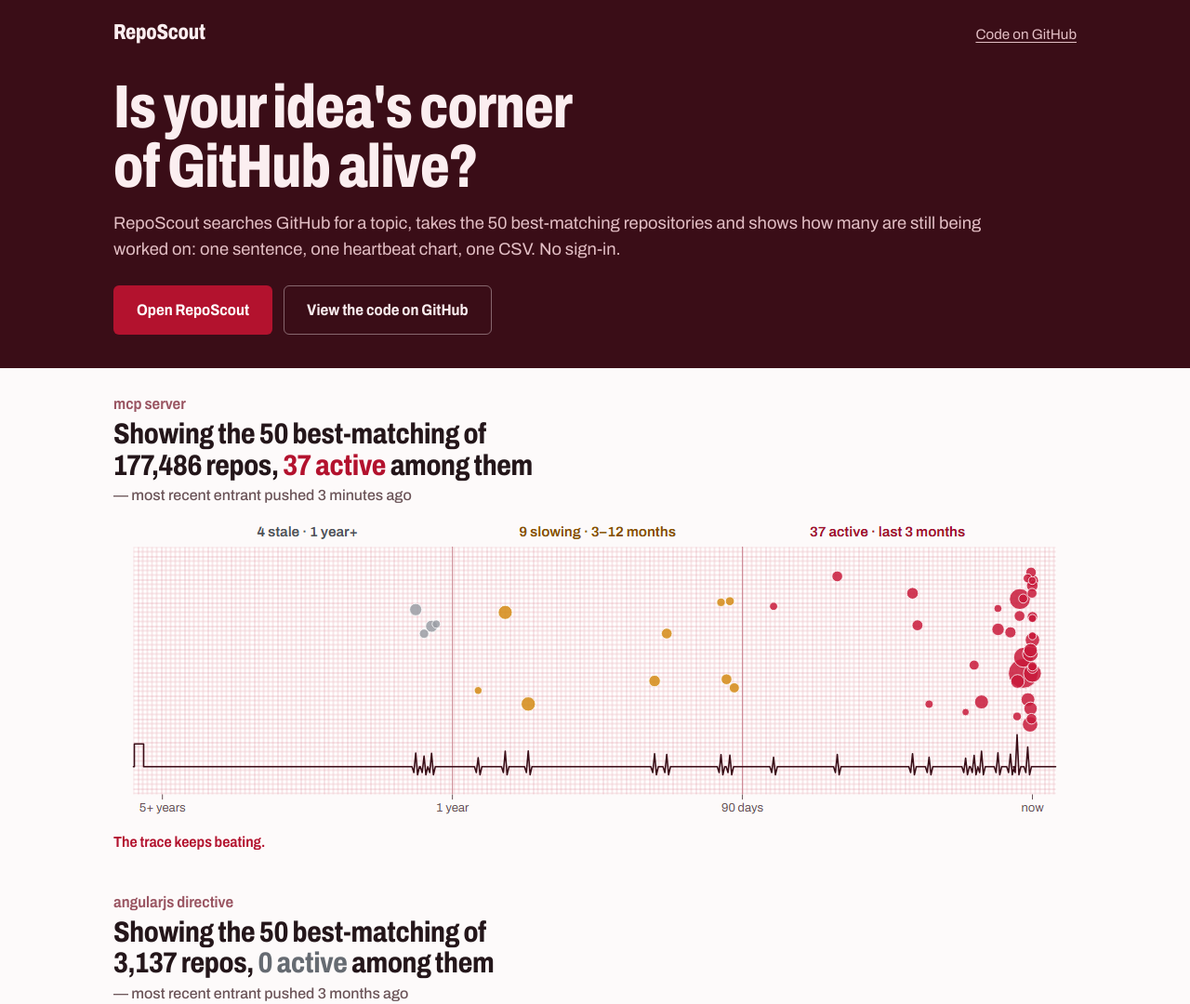
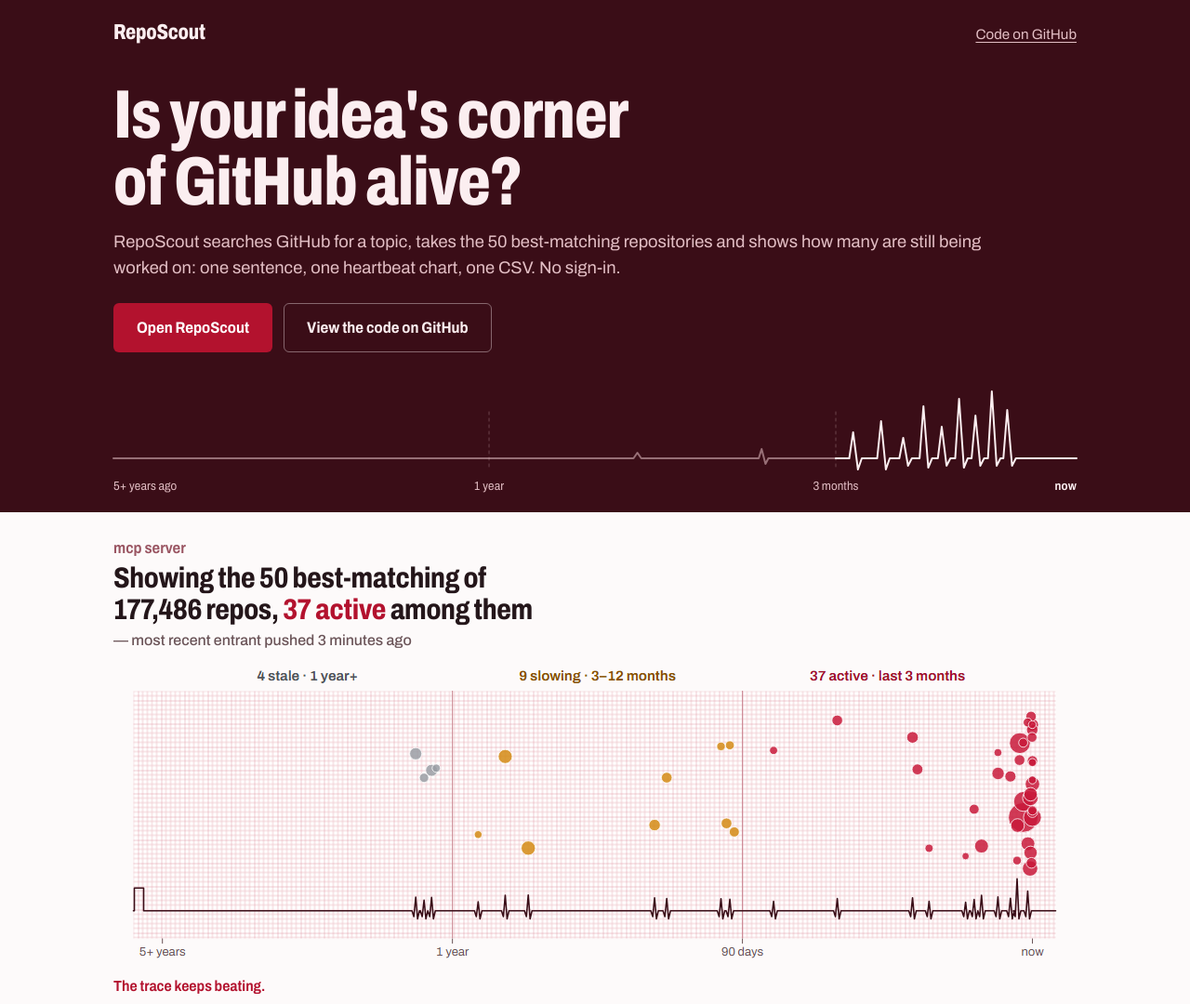
Before and after one commit to esst-prog2/RepoScout, a plain HTML site: page promo/index.html in a window 1280 px wide. Shown: the top 1080 px of the page at 93% size. Drawn offline with Linux system fonts and the light colour scheme; files whose address does not match are found by name.

Commit message:
Promo page step: bolder hero chosen with /impeccable generate (ECG trace across the band)
Co-Authored-By: Claude Opus 5.5 <noreply@anthropic.com>

```diff
--- a/promo/index.html
+++ b/promo/index.html
@@ -24,6 +24,14 @@
           <a class="button primary" href="app/">Open RepoScout</a>
           <a class="button secondary" href="https://github.com/esst-prog2/RepoScout">View the code on GitHub</a>
         </p>
+        <div class="band-trace" aria-hidden="true">
+          <svg viewBox="0 0 1000 96" preserveAspectRatio="none">
+            <path class="zone" d="M390 34 V96 M750 34 V96"/>
+            <path class="flat" d="M0 84 H540 l4 -6 l4 6 H670 l3 -10 l4 16 l3 -6 H750"/>
+            <path class="beat" d="M750 84 h14 l4 -28 l5 40 l4 -12 h16 l4 -40 l5 52 l4 -12 h10 l4 -22 l5 30 l4 -8 h8 l4 -56 l5 66 l4 -10 h6 l4 -34 l5 42 l4 -8 h5 l4 -64 l5 74 l4 -10 h4 l4 -46 l5 54 l4 -8 h4 l4 -72 l5 80 l4 -8 h3 l4 -52 l5 60 l4 -8 H1000"/>
+          </svg>
+          <p class="scale"><span>5+ years ago</span><span class="at-year">1 year</span><span class="at-months">3 months</span><span>now</span></p>
+        </div>
       </div>
     </div>
   </header>
--- a/promo/style.css
+++ b/promo/style.css
@@ -74,11 +74,11 @@ a:hover { color: var(--active-hover); }
 .toplink { color: var(--band-soft); font-size: 0.95rem; }
 .toplink:hover { color: var(--band-text); }
 
-.hero { padding: 30px 0 36px; }
+.hero { padding: 34px 0 0; }
 h1 {
   margin: 0;
-  max-width: 19ch;
-  font-size: clamp(2.5rem, 1.4rem + 4vw, 4.1rem);
+  max-width: 17ch;
+  font-size: clamp(2.7rem, 1.2rem + 4.6vw, 4.6rem);
   font-weight: 800;
   font-stretch: 75%;
   line-height: 0.98;
@@ -103,6 +103,33 @@ h1 {
 .band .button.secondary:hover { background: rgb(251 238 240 / 0.12); border-color: rgb(251 238 240 / 0.7); }
 main .button.secondary { color: var(--active); border-color: var(--active); background: var(--sheet); }
 main .button.secondary:hover { background: var(--tint); }
+
+/* The band is the top of the recorder sheet: one trace under the question,
+   flat across the old years and beating at "now". Illustration only, no data. */
+.band-trace { margin: 30px 0 0; }
+.band-trace svg { display: block; width: 100%; height: 96px; overflow: visible; }
+.band-trace path { fill: none; stroke-width: 2; stroke-linejoin: round; stroke-linecap: round; vector-effect: non-scaling-stroke; }
+.band-trace .flat { stroke: var(--band-soft); stroke-opacity: 0.55; }
+.band-trace .beat { stroke: var(--band-text); }
+.band-trace .zone { stroke: var(--band-soft); stroke-opacity: 0.3; stroke-width: 1; stroke-dasharray: 3 4; }
+/* Zone edges at the same places as the app's strip: 1 year at 39%, 3 months at 75%. */
+.band-trace .scale {
+  position: relative;
+  display: flex;
+  justify-content: space-between;
+  margin: 8px 0 0;
+  padding: 0 0 18px;
+  color: var(--band-soft);
+  font-size: 0.82rem;
+  font-stretch: 87%;
+  font-variant-numeric: tabular-nums;
+  letter-spacing: 0.01em;
+}
+.band-trace .scale span:last-child { color: var(--band-text); font-weight: 650; }
+.band-trace .scale .at-year,
+.band-trace .scale .at-months { position: absolute; top: 0; transform: translateX(-50%); white-space: nowrap; }
+.band-trace .scale .at-year { left: 39%; }
+.band-trace .scale .at-months { left: 75%; }
 
 /* --- two ECG leads on one time axis --------------------------------------- */
 
@@ -230,7 +257,7 @@ code { font-family: var(--mono); font-size: 0.88em; }
 }
 @media (max-width: 600px) {
   .wrap { padding: 0 max(16px, env(safe-area-inset-right)) 0 max(16px, env(safe-area-inset-left)); }
-  .hero { padding: 34px 0 40px; }
+  .band-trace svg { height: 64px; }
   .sub { font-size: 1.05rem; }
   .actions .button { flex: 1 1 100%; text-align: center; }
   .leads { padding-top: 32px; }
```
